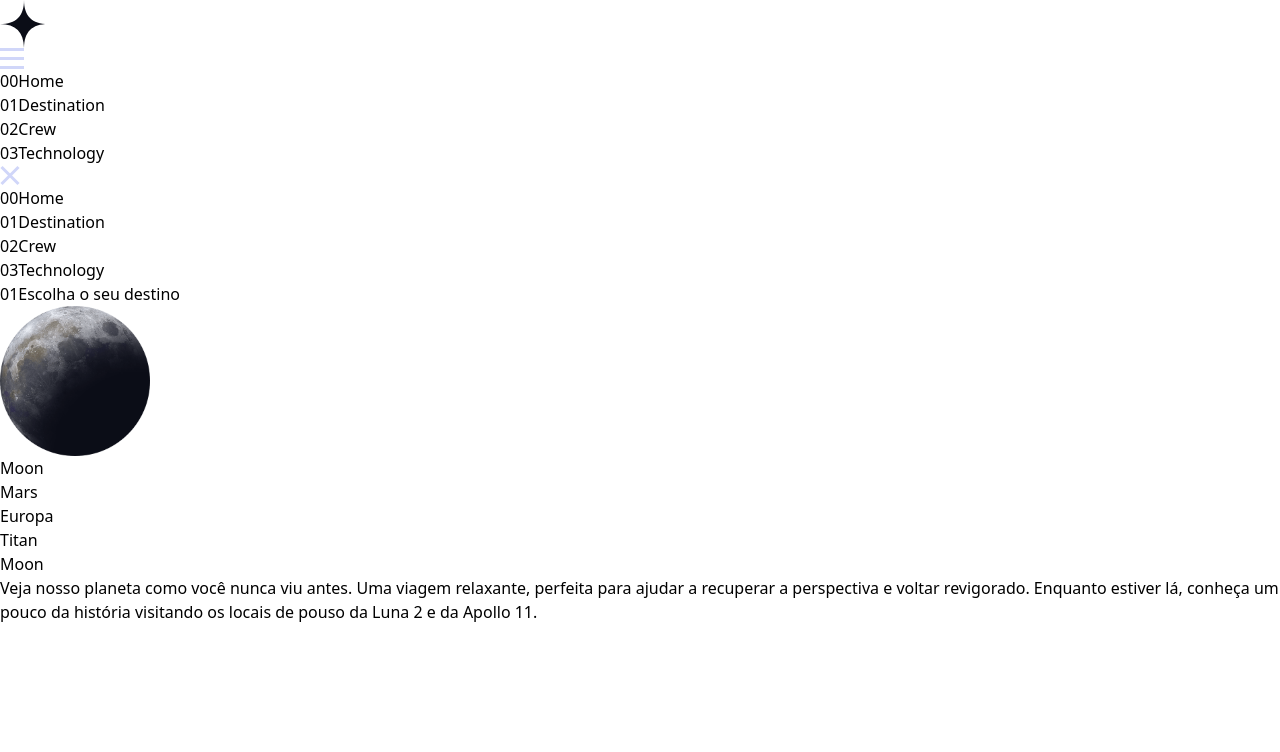
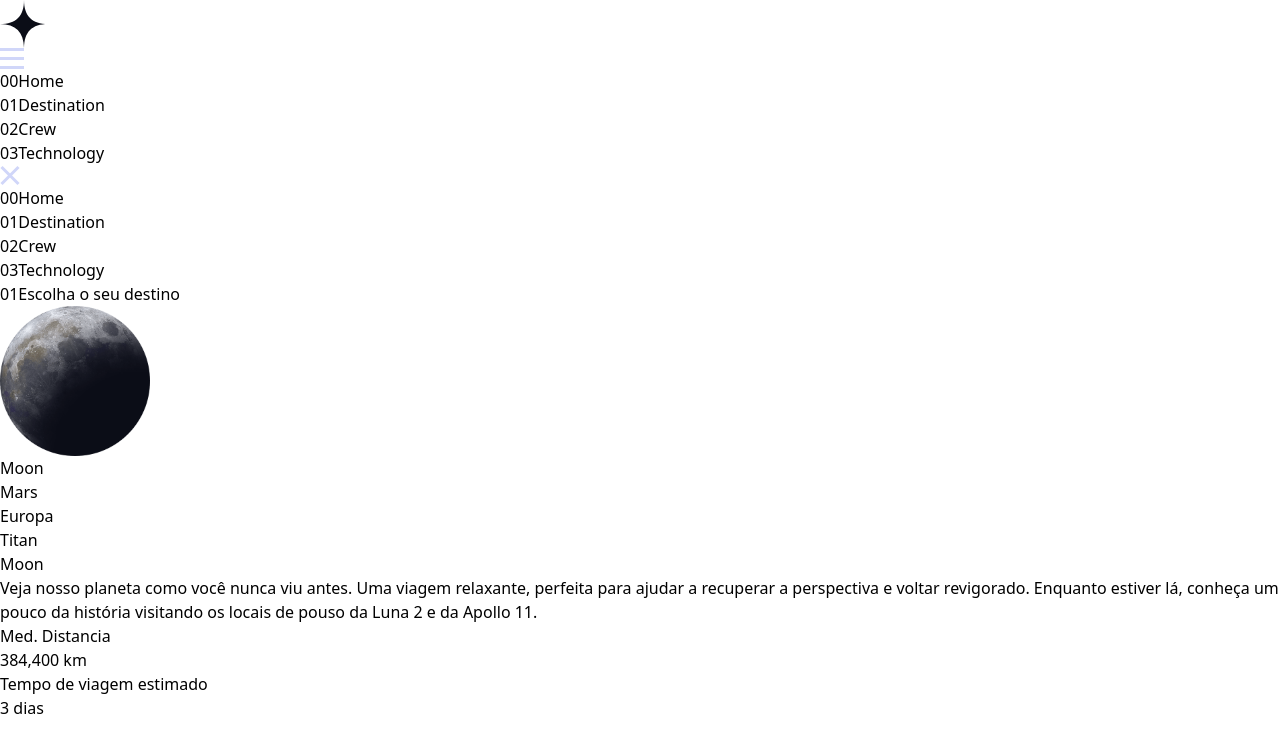
Before and after one commit to Daniel-san8/Nasa, a React (Vite) app: page /destination in a window 1280 px wide. Shown: the top 752 px of the page. Built offline with nearby package versions, Linux system fonts and the light colour scheme; a web font is replaced by a local one.

Commit message:
feat: page dest/moon

```diff
--- a/src/Components/Destination.tsx
+++ b/src/Components/Destination.tsx
@@ -2,8 +2,8 @@ import React from "react";
 
 const Destination = () => {
   return (
-    <div className="h-full flex flex-col items-center">
-      <h1 className="font-barlow text-white tracking-wide p-6">
+    <div className="h-full flex flex-col items-center font-barlow">
+      <h1 className="text-white tracking-wide p-6">
         <span className="font-bold opacity-25 pr-6">01</span>Escolha o seu
         destino
       </h1>
@@ -16,22 +16,35 @@ const Destination = () => {
 
       <div>
         <ul className="flex text-blue-secondary gap-x-8">
-          <li>Moon</li>
-          <li>Mars</li>
-          <li>Europa</li>
-          <li>Titan</li>
+          <li className="cursor-pointer">Moon</li>
+          <li className="cursor-pointer">Mars</li>
+          <li className="cursor-pointer">Europa</li>
+          <li className="cursor-pointer">Titan</li>
         </ul>
       </div>
 
       <div className="relative py-6 flex flex-col items-center after:content-[' '] after:w-5/6 after:h-0.5 after:absolute after:bottom-0 after:bg-barra-after after:opacity-25">
         <h1 className="text-6xl text-white pb-5">Moon</h1>
-        <p className="text-blue-secondary text-sm text-center px-6">
+        <p className="text-blue-secondary text-sm text-center px-6 leading-7">
           Veja nosso planeta como você nunca viu antes. Uma viagem relaxante,
           perfeita para ajudar a recuperar a perspectiva e voltar revigorado.
           Enquanto estiver lá, conheça um pouco da história visitando os locais
           de pouso da Luna 2 e da Apollo 11.
         </p>
       </div>
+
+      <div className="pt-6">
+        <div className="flex flex-col items-center pb-6 gap-y-3">
+          <h2 className="text-blue-secondary text-sm">Med. Distancia</h2>
+          <h3 className="text-white text-3xl">384,400 km</h3>
+        </div>
+        <div className="flex flex-col items-center pb-6 gap-y-3">
+          <h2 className="text-blue-secondary text-sm">
+            Tempo de viagem estimado
+          </h2>
+          <h3 className="text-white text-3xl">3 dias</h3>
+        </div>
+      </div>
     </div>
   );
 };
```
